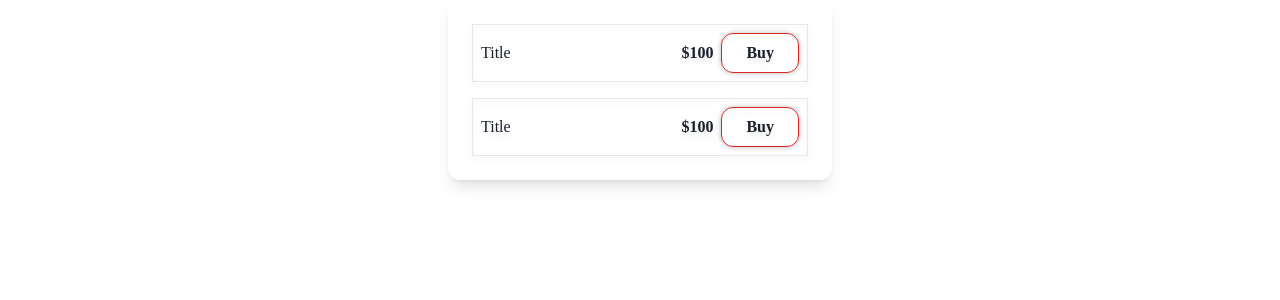
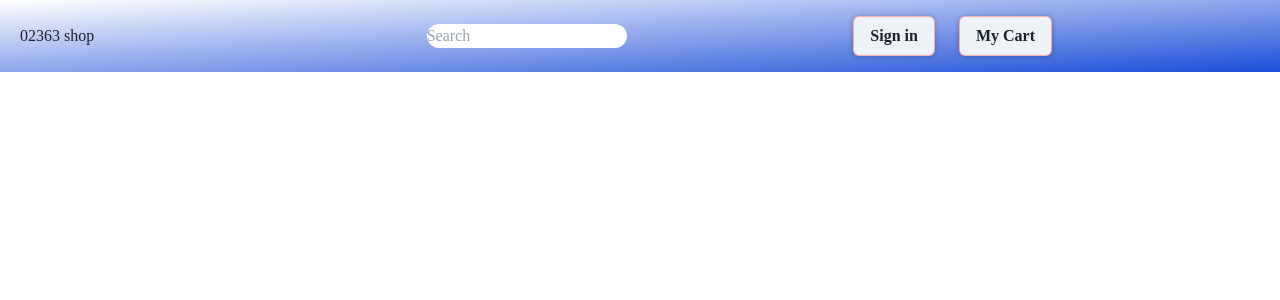
Before and after one commit to 02363-Front-end-technology/02363, a Next.js app: page /game in a window 1280 px wide. Shown: the top 300 px of the page. Built offline with nearby package versions, Linux system fonts and the light colour scheme; a web font is replaced by a local one.

Commit message:
Created basic navbar
May need to contain more in the future

```diff
--- /dev/null
+++ b/src/components/Layouts/NavBar.tsx
@@ -0,0 +1,25 @@
+import { Button } from '@chakra-ui/react';
+import React, { ReactNode } from 'react';
+
+
+const NavBar = () => (
+	<div className='bg-gradient-to-tl from-blue-700'>
+        <nav className='flex flex-row items-center py-4'>
+            <div className='basis-1/3 px-5'>
+                02363 shop
+            </div>
+            <div className='basis-1/3'>
+                <input className='rounded-full' type='text' placeholder='Search'/>
+            </div>
+            <div className='basis-1/3 flex space-x-6'>
+                <Button>Sign in</Button>
+
+                <Button>My Cart</Button>
+            </div>
+        </nav>
+
+
+	</div>
+);
+
+export default NavBar;
--- a/src/pages/game/index.tsx
+++ b/src/pages/game/index.tsx
@@ -3,6 +3,7 @@ import React from 'react';
 
 import { IUpgrade, IUser } from '@Interfaces/index';
 import UpgradeList from '@Components/upgrades/UpgradeList';
+import NavBar from '@Components/Layouts/NavBar';
 
 interface IFormInput {
 	uuid: string;
@@ -31,9 +32,7 @@ const mockUpgrade: IUpgrade[] = [
 
 const IndexPage: React.FC<Props> = ({ users }) => {
 	return (
-		<>
-			<UpgradeList upgrades={mockUpgrade} onClickCallback={() => console.log("test")} />
-		</>
+		<NavBar/>
 	);
 };
 
```
Also changed, not shown: 1 other file (tests, documents, lock files or other folders).
